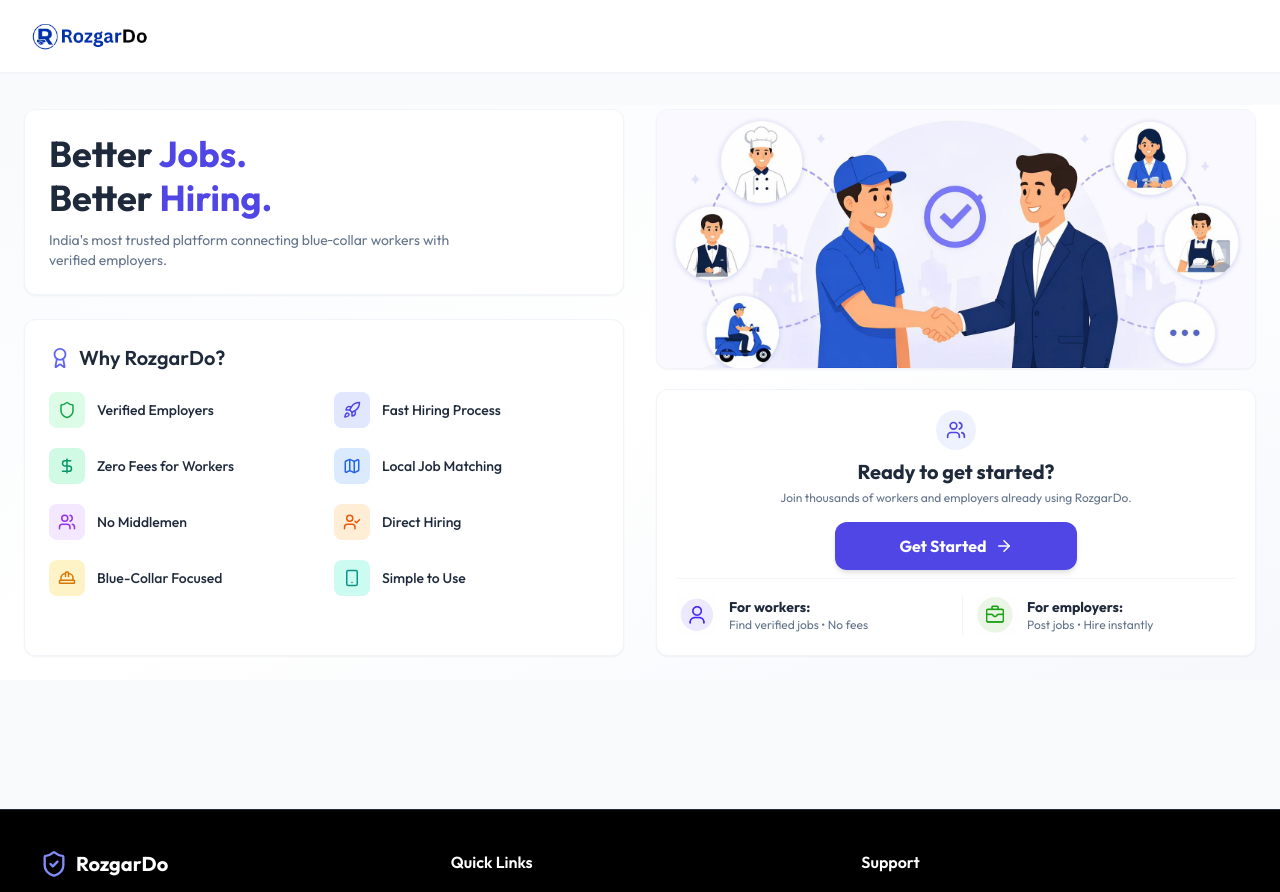
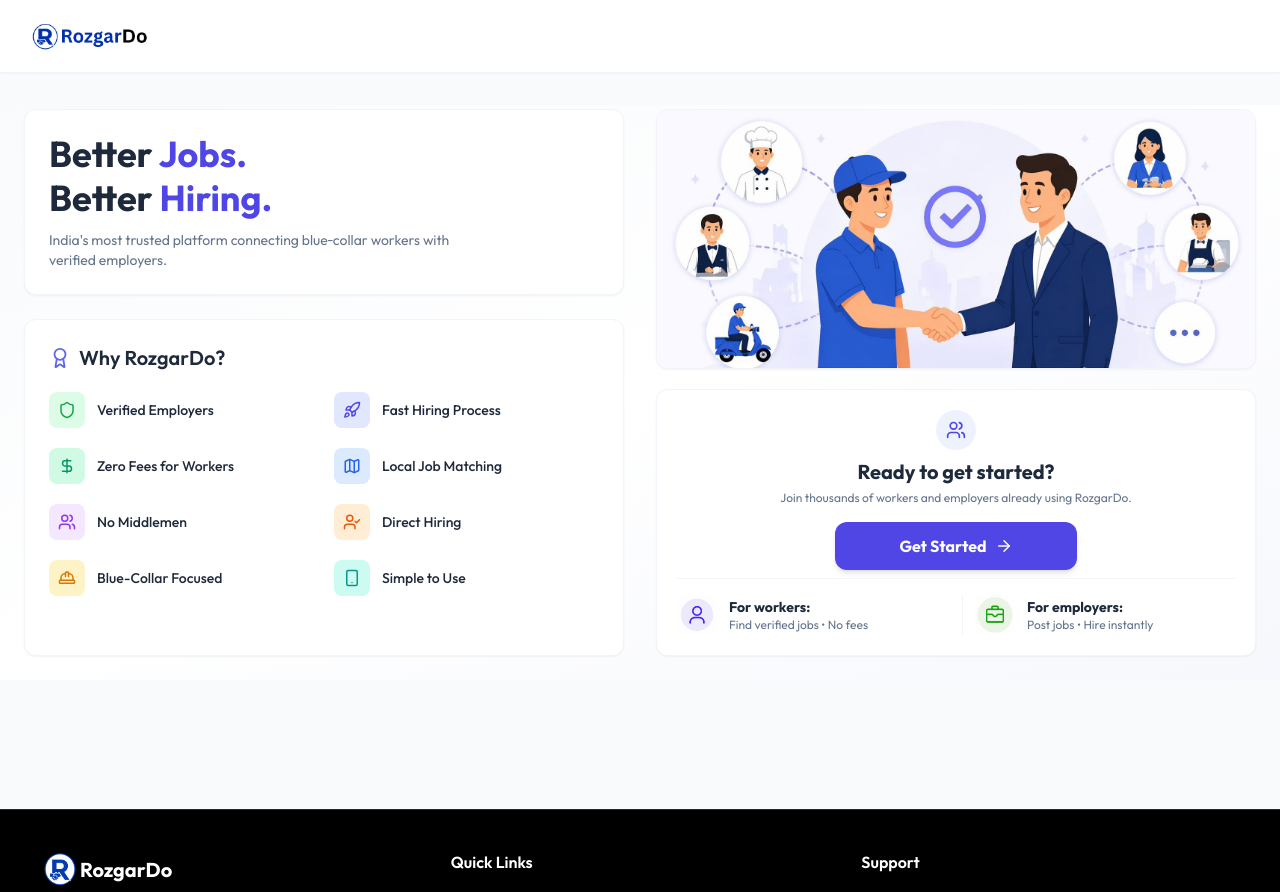
Before and after one commit to RozgarDo/rozgardo-frontend, a React (Vite) app: page /onboarding in a window 1280 px wide. Shown: the top 892 px of the page. Built offline with nearby package versions, Linux system fonts and the light colour scheme.

Commit message:
Fixed the Footer Logo

```diff
--- a/src/components/Footer.jsx
+++ b/src/components/Footer.jsx
@@ -1,6 +1,8 @@
 import React from 'react';
 import { ShieldCheck } from 'lucide-react';
 import { Link } from 'react-router-dom';
+
+import logo from '../assets/logo.png';
 
 const Footer = () => {
   return (
@@ -9,8 +11,11 @@
         <div className="grid grid-cols-1 md:grid-cols-3 gap-8">
           {/* Brand Column */}
           <div>
-            <div className="flex items-center gap-2 mb-3">
-              <ShieldCheck className="w-7 h-7 text-indigo-400" />
+            <div className="flex items-center gap-0 mb-3">
+
+
+              <img src={logo} alt="RozgarDo" style={{ height: '40px', width: 'auto' }} />
+
               <h2 className="text-xl font-bold text-white">RozgarDo</h2>
             </div>
             <p className="text-slate-400 text-sm transition-colors">
```
Also changed, not shown: src/assets/logo.png (added).
